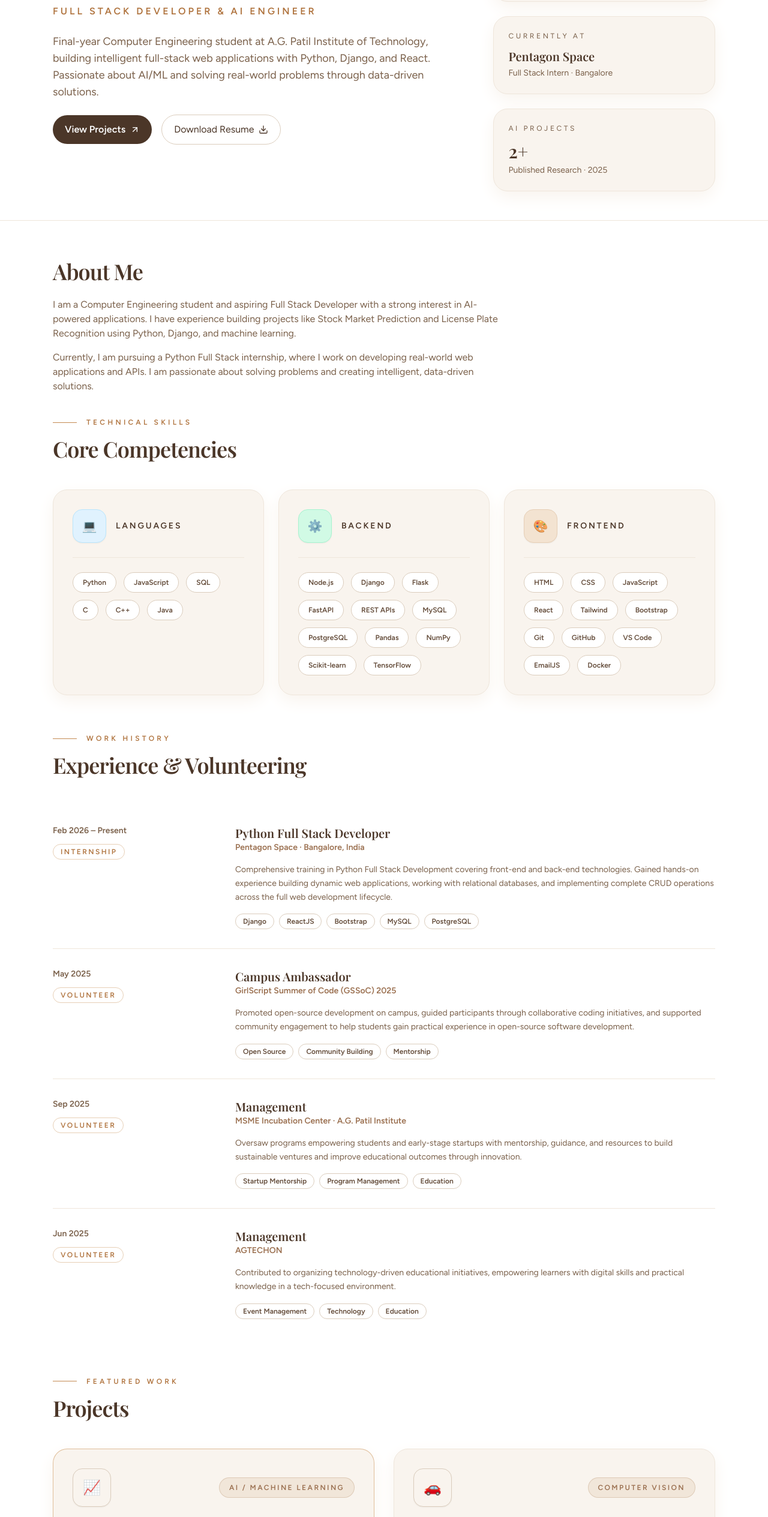
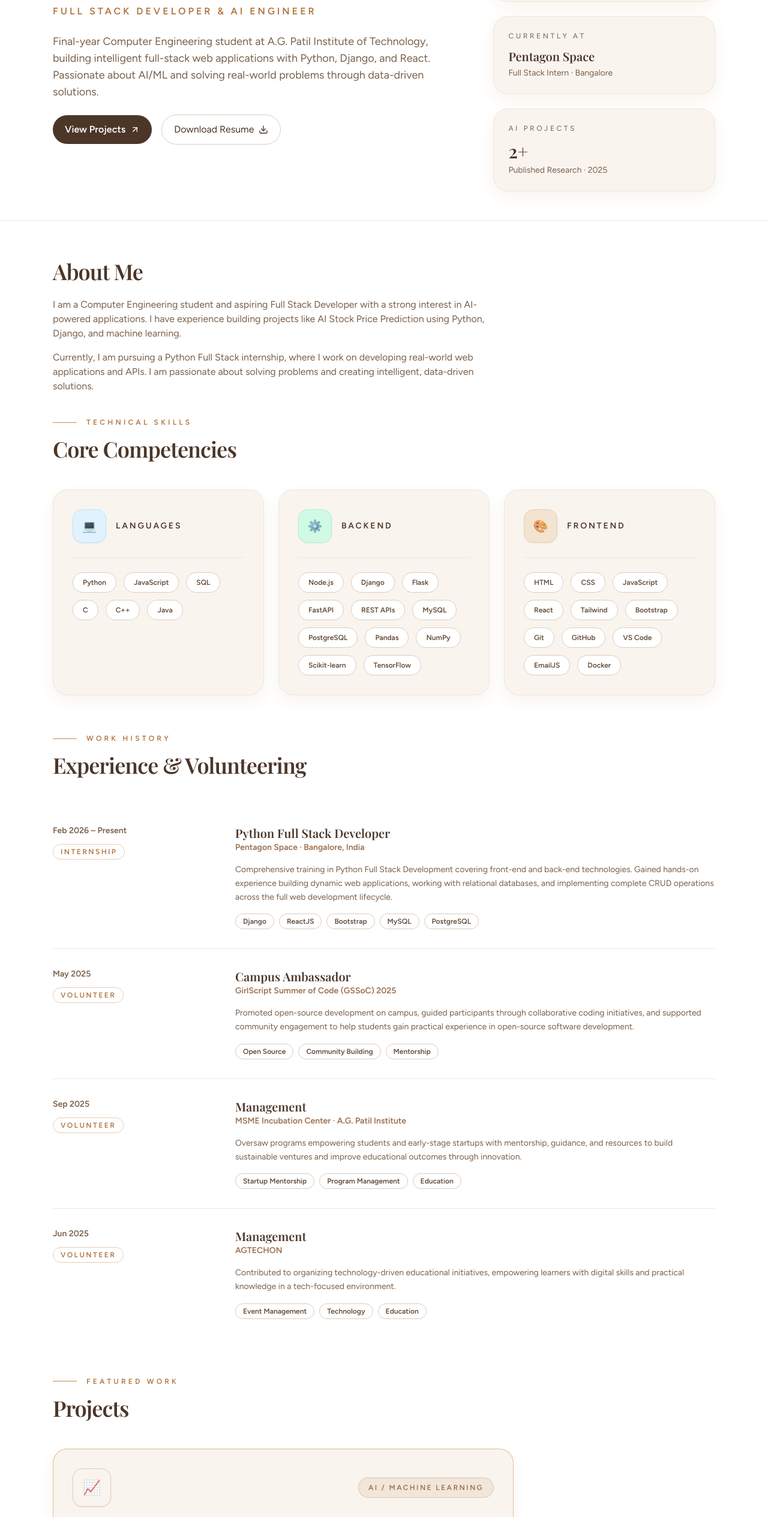
Before and after one commit to Sharan0555/Portfolio, a React (Vite) app: page / in a window 1280 px wide. Shown: the part 271-2800 px from the top of the page at 60% size. Built offline with nearby package versions, Linux system fonts and the light colour scheme.

Commit message:
Update project showcase and repo links

```diff
--- a/src/components/About.jsx
+++ b/src/components/About.jsx
@@ -102,9 +102,8 @@ const About = () => {
             <p>
               I am a Computer Engineering student and aspiring Full Stack
               Developer with a strong interest in AI-powered applications. I
-              have experience building projects like Stock Market Prediction and
-              License Plate Recognition using Python, Django, and machine
-              learning.
+              have experience building projects like AI Stock Price Prediction
+              using Python, Django, and machine learning.
             </p>
             <p>
               Currently, I am pursuing a Python Full Stack internship, where I
--- a/src/components/Contact.jsx
+++ b/src/components/Contact.jsx
@@ -26,9 +26,9 @@ const contactItems = [
     iconClass: "bg-amber-100 text-amber-600",
   },
   {
-    label: "GitHub",
-    value: "github.com/Sharan0555",
-    href: "https://github.com/Sharan0555",
+    label: "GitHub Repo",
+    value: "github.com/Sharan0555/StockPricePrediction",
+    href: "https://github.com/Sharan0555/StockPricePrediction",
     icon: FiGithub,
     iconClass: "bg-navy-100 text-ink",
   },
--- a/src/components/Projects.jsx
+++ b/src/components/Projects.jsx
@@ -1,5 +1,5 @@
 import { motion } from "framer-motion";
-import { FiCalendar } from "react-icons/fi";
+import { FiArrowUpRight, FiCalendar } from "react-icons/fi";
 
 const projects = [
   {
@@ -14,19 +14,7 @@ const projects = [
     statusDot: "bg-sage-600",
     icon: "📈",
     featured: true,
-  },
-  {
-    title: "License Plate Recognition",
-    description:
-      "An automated vehicle identification system using image processing and ML to detect license plates from images and video feeds. Applications in traffic monitoring, security, and smart parking.",
-    tags: ["Python", "Computer Vision", "Image Processing", "ML"],
-    period: "Apr 2024 - Jun 2025",
-    category: "Computer Vision",
-    status: "Published",
-    statusTone: "status-published",
-    statusDot: "bg-amber-600",
-    icon: "🚗",
-    featured: false,
+    githubUrl: "https://github.com/Sharan0555/StockPricePrediction",
   },
 ];
 
@@ -51,7 +39,7 @@ const Projects = ({ compact = false }) => {
           <h2 className="section-title">Projects</h2>
         </motion.div>
 
-        <div className="mt-12 grid gap-8 lg:grid-cols-2">
+        <div className="mt-12 max-w-3xl">
           {projects.map((project, index) => {
             return (
               <motion.article
@@ -82,6 +70,17 @@ const Projects = ({ compact = false }) => {
                     </span>
                   ))}
                 </div>
+                <div className="mt-6">
+                  <a
+                    href={project.githubUrl}
+                    target="_blank"
+                    rel="noreferrer"
+                    className="btn-secondary"
+                  >
+                    View GitHub Repo
+                    <FiArrowUpRight className="ml-2" />
+                  </a>
+                </div>
                 <div className="card-divider" />
                 <div className="project-footer">
                   <div className="flex items-center gap-2">
```
Also changed, not shown: 1 other file (tests, documents, lock files or other folders).
